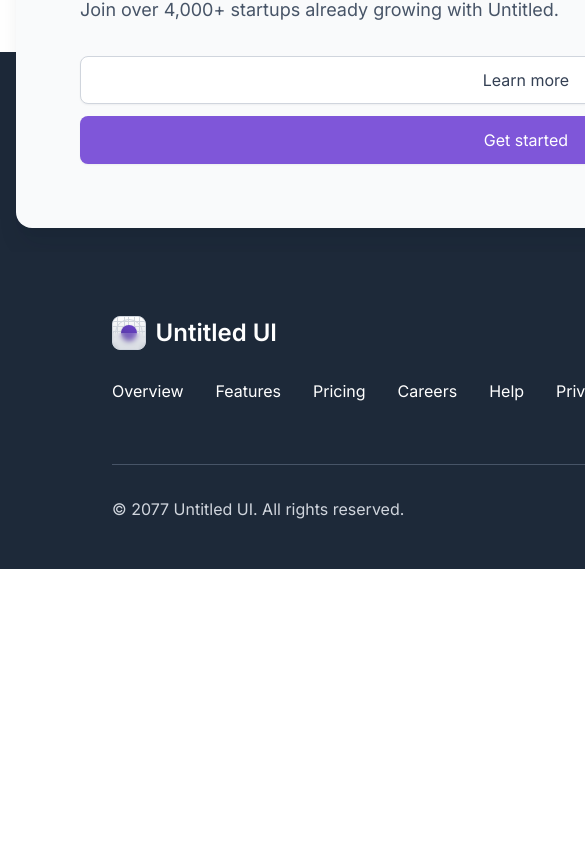
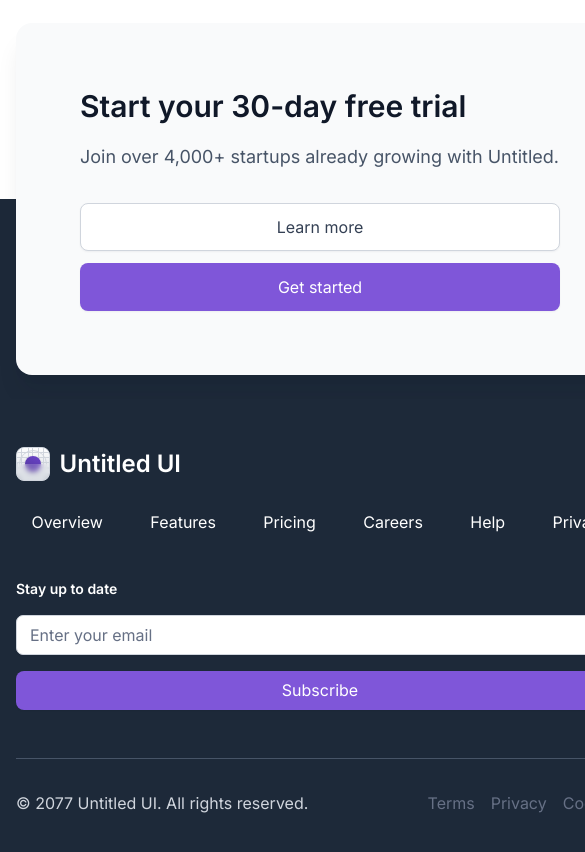
Before and after one commit to DaNaRim/ekreative-frontend-task4, a React (Create React App) app: page / in a window 390 px wide. Shown: the part 5557-6409 px from the top of the page, 585 px wide, since content can reach past the window. Before the commit the page ends 6126 px from the top, so only its background shows below. Built offline with nearby package versions, Linux system fonts and the light colour scheme.

Commit message:
ADD Mobile styles for Footer

```diff
--- a/src/common/components/base/Footer/Footer.jsx
+++ b/src/common/components/base/Footer/Footer.jsx
@@ -1,5 +1,6 @@
 import {useState} from "react";
 import {Link} from "react-router-dom";
+import {Default, Mobile} from "../../../utils/ResponsiveWrappers";
 import Button from "../../form/Button/Button";
 import Input from "../../form/Input/Input";
 import Logo from "../Logo/Logo";
@@ -16,7 +17,9 @@ const Footer = ({className}) => {
   };
 
   return (
-    <footer className={`${className} ${styles.mainFooter}`}>
+    <>
+    <Default>
+      <footer className={`${styles.mainFooter} ${className ? className : ""}`}>
         <main>
           <div className={styles.leftSide}>
             <div className={styles.logo}>
@@ -42,6 +45,36 @@ const Footer = ({className}) => {
           </div>
         </footer>
       </footer>
+    </Default>
+      <Mobile>
+        <footer className={`${styles.mainFooter} ${className ? className : ""} ${styles.mainFooterMobile}`}>
+          <main>
+            <div className={styles.leftSide}>
+              <div className={styles.logo}>
+                <Logo className={styles.logoIcon}/>
+                <h2>Untitled UI</h2>
+              </div>
+              <NavFooter/>
+            </div>
+            <div className={styles.rightSide}>
+              <p>Stay up to date</p>
+              <div className={styles.emailWrapper}>
+                <Input type="email" placeholder="Enter your email" value={email} setValue={setEmail}/>
+                <Button onClick={handleSubscribe}>Subscribe</Button>
+              </div>
+            </div>
+          </main>
+          <footer>
+            <p>© 2077 Untitled UI. All rights reserved.</p>
+            <div className={styles.links}>
+              <Link to="/">Terms</Link>
+              <Link to="/">Privacy</Link>
+              <Link to="/">Cookies</Link>
+            </div>
+          </footer>
+        </footer>
+      </Mobile>
+    </>
   );
 };
 
--- a/src/common/components/base/Footer/Footer.module.scss
+++ b/src/common/components/base/Footer/Footer.module.scss
@@ -11,10 +11,9 @@
   main {
     display: flex;
     justify-content: space-between;
+    margin-bottom: 4em;
 
     .leftSide {
-      margin-bottom: 4em;
-
       .logo {
         @include Header.logo;
 
@@ -93,3 +92,44 @@
     }
   }
 }
+
+/*
+  Mobile
+ */
+
+.mainFooterMobile {
+  padding: 3em $sectionPaddingXMobile;
+
+  main {
+    flex-direction: column;
+    margin-bottom: 3em;
+
+    .leftSide {
+
+      nav ul {
+        align-content: stretch;
+        flex-direction: row;
+        justify-content: space-evenly;
+        margin-top: 2em;
+      }
+    }
+
+    .rightSide {
+      margin-top: 3em;
+
+      > p {
+        font-weight: 600;
+      }
+
+      .emailWrapper {
+        flex-direction: column;
+        height: fit-content;
+
+
+        > *, input {
+          width: 100%;
+        }
+      }
+    }
+  }
+}
```
Lines whose indentation alone changed are shown as unchanged.
